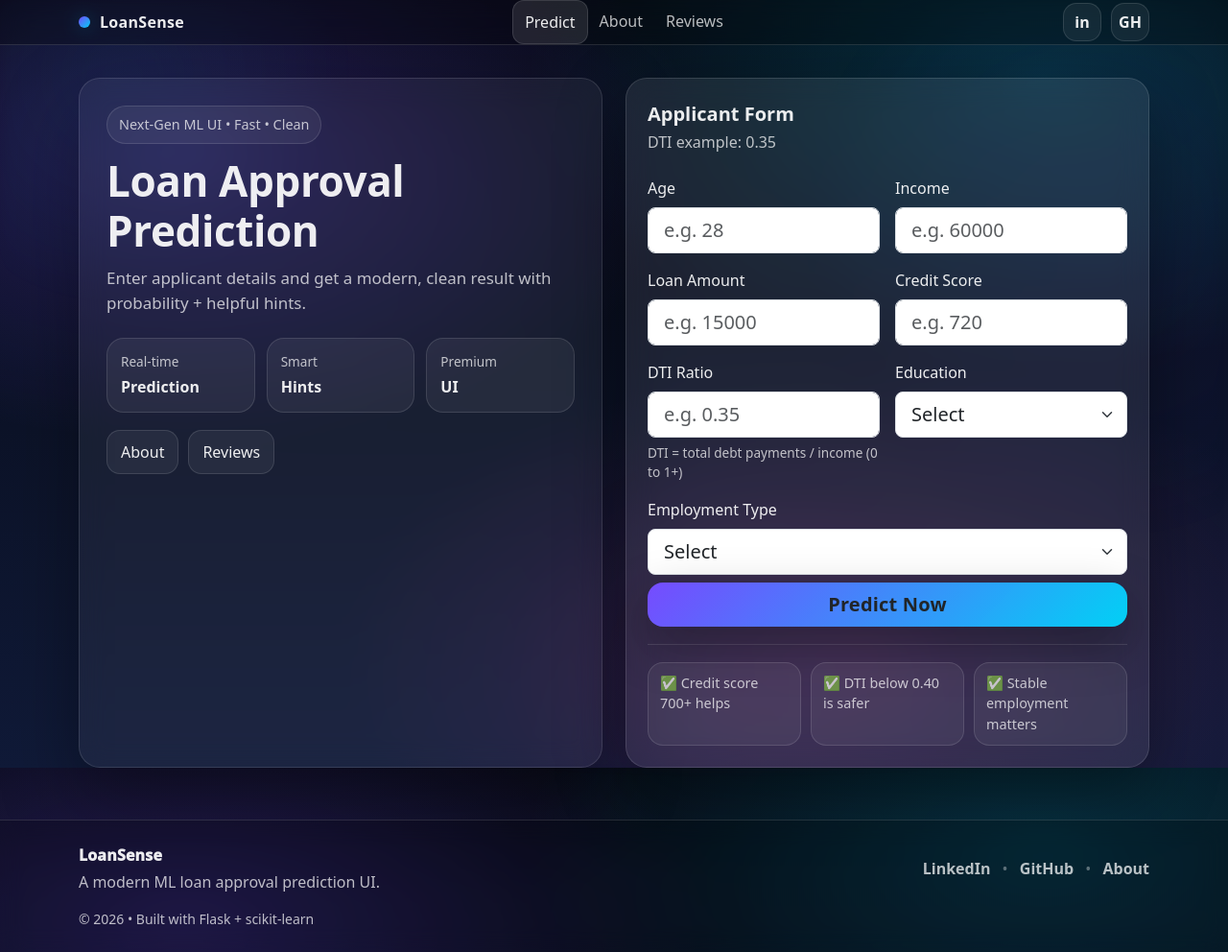
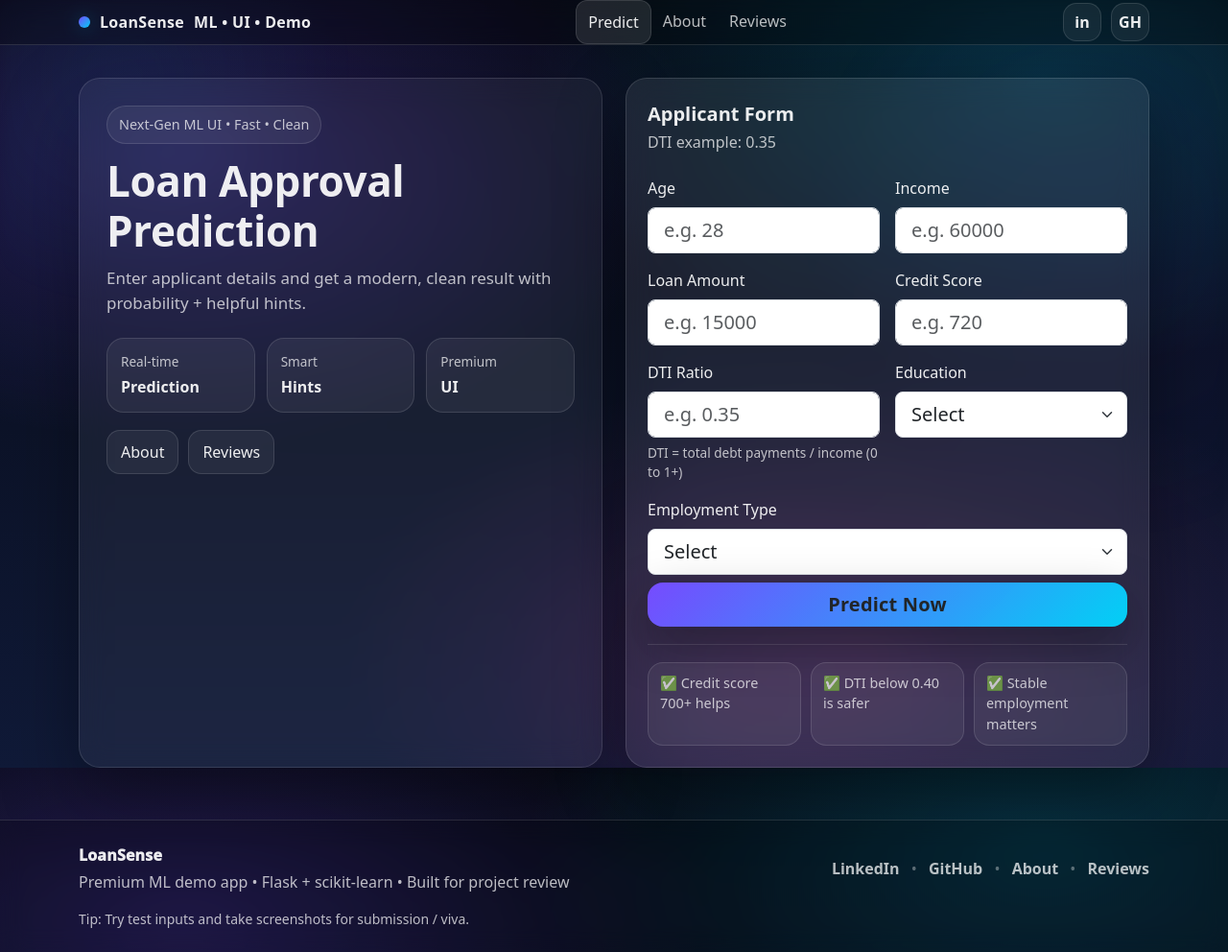
Before and after one commit to Bhavy123321/M.L---Project, a Flask app: page / in a window 1280 px wide. Shown: the whole page at 96% size. Run offline with Flask 3, Linux system fonts and the light colour scheme; parts of the project's set-up code (start-up, migrations or seed data) failed here and were passed over.

Commit message:
Update base.html

```diff
--- a/templates/base.html
+++ b/templates/base.html
@@ -3,10 +3,12 @@
 <head>
   <meta charset="UTF-8"/>
   <meta name="viewport" content="width=device-width, initial-scale=1.0"/>
-  <title>{{ title if title else "LoanSense • ML Loan Prediction" }}</title>
+  <title>{{ title if title else brand_name ~ " • ML Loan Prediction" }}</title>
 
   <link href="https://cdn.jsdelivr.net/npm/bootstrap@5.3.3/dist/css/bootstrap.min.css" rel="stylesheet">
   <link rel="stylesheet" href="{{ url_for('static', filename='css/style.css') }}">
+
+  <meta name="description" content="LoanSense — ML-based Loan Approval Prediction app with premium UI.">
 </head>
 <body>
 
@@ -16,7 +18,8 @@
     <div class="container d-flex align-items-center justify-content-between gap-3">
       <a class="brand" href="/">
         <span class="brandDot"></span>
-        <span>LoanSense</span>
+        <span>{{ brand_name }}</span>
+        <span class="brandTag d-none d-sm-inline">ML • UI • Demo</span>
       </a>
 
       <div class="navlinks d-none d-md-flex">
@@ -26,12 +29,8 @@
       </div>
 
       <div class="social">
-        <a class="iconBtn" href="{{ social.linkedin }}" target="_blank" rel="noreferrer" title="LinkedIn">
-          in
-        </a>
-        <a class="iconBtn" href="{{ social.github }}" target="_blank" rel="noreferrer" title="GitHub">
-          GH
-        </a>
+        <a class="iconBtn" href="{{ social.linkedin }}" target="_blank" rel="noreferrer" title="LinkedIn">in</a>
+        <a class="iconBtn" href="{{ social.github }}" target="_blank" rel="noreferrer" title="GitHub">GH</a>
       </div>
     </div>
   </nav>
@@ -44,8 +43,8 @@
     <div class="container py-4">
       <div class="row g-3 align-items-center">
         <div class="col-md-6">
-          <div class="footTitle">LoanSense</div>
-          <div class="footSub">A modern ML loan approval prediction UI.</div>
+          <div class="footTitle">{{ brand_name }}</div>
+          <div class="footSub">Premium ML demo app • Flask + scikit-learn • Built for project review</div>
         </div>
         <div class="col-md-6 text-md-end">
           <a class="footLink" href="{{ social.linkedin }}" target="_blank" rel="noreferrer">LinkedIn</a>
@@ -53,9 +52,14 @@
           <a class="footLink" href="{{ social.github }}" target="_blank" rel="noreferrer">GitHub</a>
           <span class="sep">•</span>
           <a class="footLink" href="/about">About</a>
+          <span class="sep">•</span>
+          <a class="footLink" href="/reviews">Reviews</a>
         </div>
       </div>
-      <div class="mt-3 small text-soft">© {{ 2026 }} • Built with Flask + scikit-learn</div>
+
+      <div class="mt-3 small text-soft">
+        Tip: Try test inputs and take screenshots for submission / viva.
+      </div>
     </div>
   </footer>
 
```
